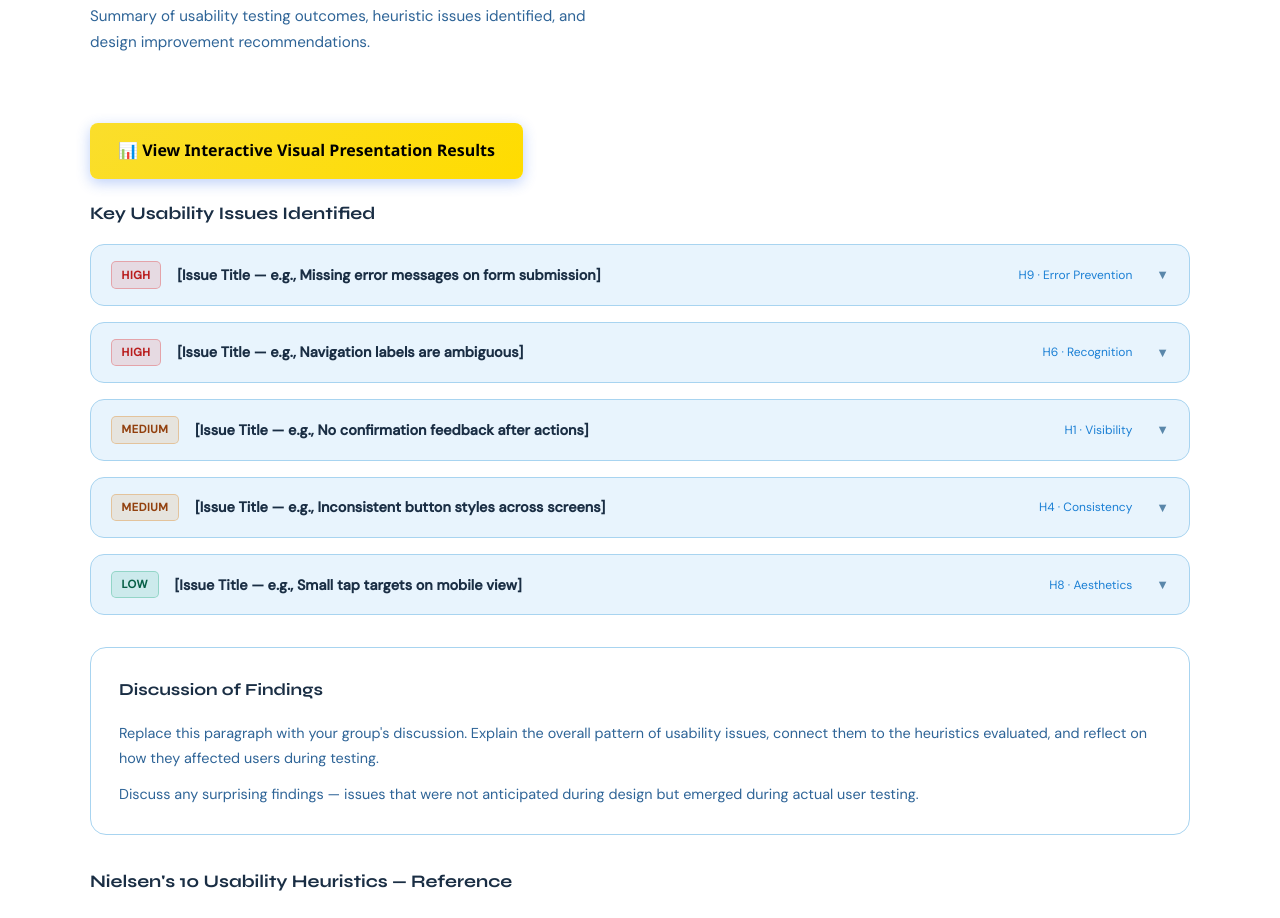
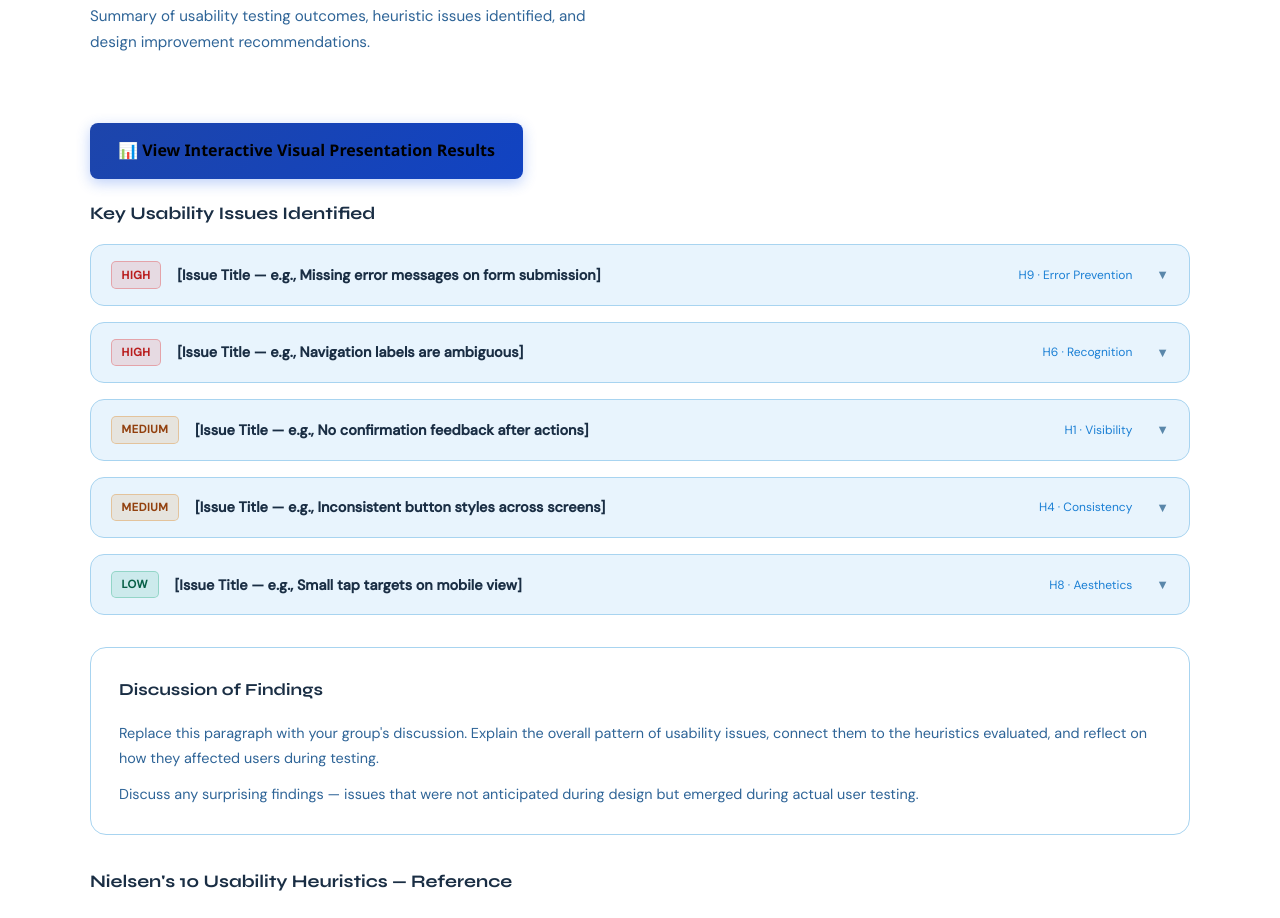
Before and after one commit to Violet2709/WonderPets-Reporting-Site, a plain HTML site: page index.html in a window 1280 px wide. Shown: the part 3920-4838 px from the top of the page. Drawn offline with nearby package versions, Linux system fonts and the light colour scheme.

Commit message:
Update s.css

```diff
--- a/s.css
+++ b/s.css
@@ -246,7 +246,7 @@
 
   display: inline-block;
   padding: 14px 28px;
-  background: linear-gradient(135deg, #fade2c, #ffdc00);
+  background: linear-gradient(135deg, #1d45ab, #1143c2);
   color: #000000;
   font-family: 'Segoe UI', Roboto, Helvetica, Arial, sans-serif;
   font-weight: 600;
```
